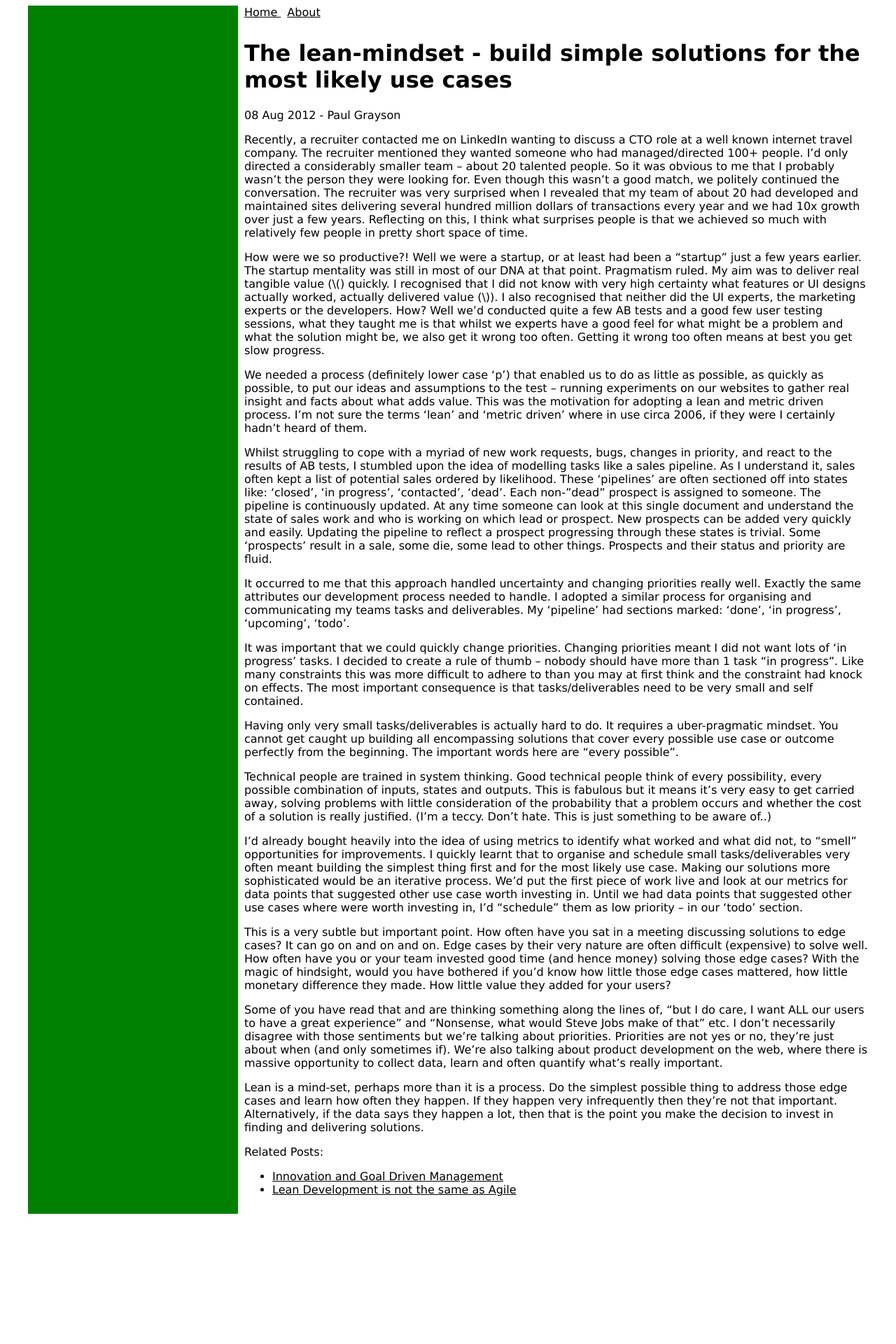
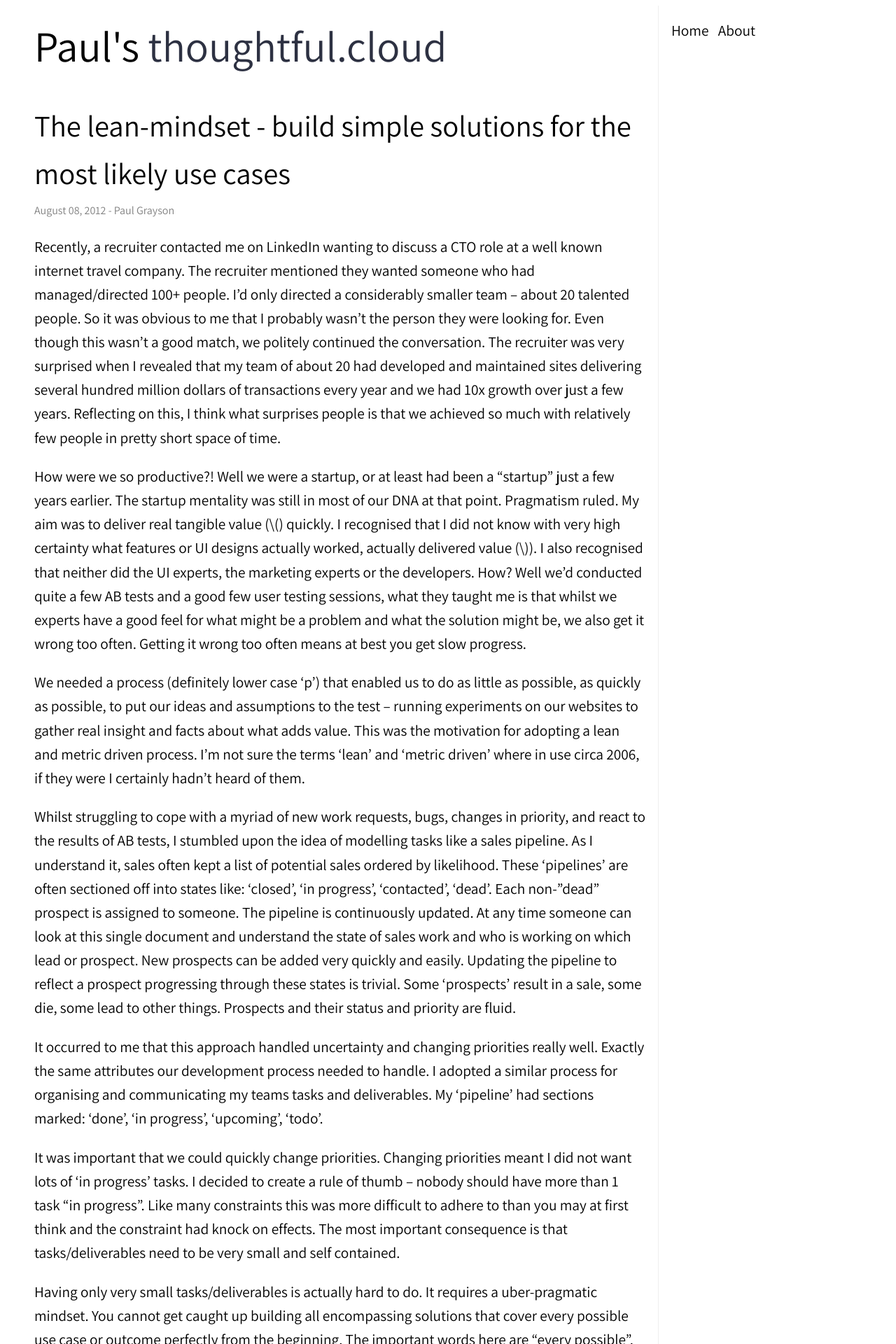
Before and after one commit to paulgrayson/thoughtful.cloud, a Jekyll site: the page built from _posts/2012-08-08-the-lean-mindset-start-by-building-simple-solutions-for-the-most-likely-use-cases.markdown, in a window 1280 px wide. Shown: the top 1920 px of the page at 70% size. Built offline with Jekyll 4.4.1, drawn with Linux system fonts in a browser that asks for light colours; before the commit the page ends 1742 px from its top, so only the background shows below that.

Commit message:
Proper styling

```diff
--- a/_layouts/default.html
+++ b/_layouts/default.html
@@ -3,12 +3,17 @@
   <head>
     <meta charset="utf-8">
     <title>{{ page.title }}</title>
+		<link href="https://fonts.googleapis.com/css?family=Assistant" rel="stylesheet">
 		<link rel="stylesheet" href="/assets/css/styles.css">
   </head>
   <body>
 		<div class="wrapper">
-			<div class="sidebar"></div>
-			{% include navigation.html %}
+			<div class="header">
+				<a href="/">Paul&apos;s <span class="logo">thoughtful.cloud</span></a>
+			</div>
+			<div class="sidebar">
+				{% include navigation.html %}
+			</div>
    		<div class="content">{{ content }}</div>
 		</div>
   </body>
--- a/_layouts/post.html
+++ b/_layouts/post.html
@@ -2,6 +2,5 @@
 layout: default
 ---
 <h1>{{ page.title }}</h1>
-<p>{{ page.date | date_to_string }} - {{ page.author }}</p>
-
+<div class="post-date">{{ page.date | date: '%B %d, %Y' }} - {{ page.author }}</div>
 {{ content }}
--- a/_sass/main.scss
+++ b/_sass/main.scss
@@ -1,9 +1,30 @@
+$blueberry: rgba(67, 146, 241, 1);
+$glitter: rgba(236, 232, 239, 1);
+$russian_violet: rgba(47, 24, 71, 1);
+$topaz: rgba(255, 210, 117, 1);
+$vermilion: rgba(220, 73, 58, 1);
+
+
 body {
-  font-family: Verdana, Geneva, sans-serif;
+  font-family: 'Assistant', sans-serif;
+  font-size: 16pt;
+  line-height: 1.6;
 }
 
 a {
   color: black;
+  text-decoration: none;
+}
+
+a:hover {
+  text-decoration: underline;
+}
+
+h1, h2, h3 {
+  text-transform: none;
+  font-weight: 400;
+  margin: 0;
+  padding: 3px 0 6px 0;
 }
 
 .wrapper {
@@ -11,14 +32,27 @@ a {
   max-width: 1200px;
   display: grid;
   grid-gap: 9px;
-  grid-template-columns: 300px auto;
-  grid-template-areas: "sidebar nav"
-                       "sidebar content"
-                       "sidebar footer";
+	grid-template-columns: auto 300px;
+  grid-template-areas: "header sidebar"
+                       "nav sidebar"
+                       "content sidebar"
+                       "footer sidebar";
 }
 
 nav {
   grid-area: nav;
+}
+
+.header {
+  font-size: 46pt;
+}
+
+.logo {
+  color: #2D3142;
+}
+
+.content, nav, .sidebar, .header {
+  padding: 9px;
 }
 
 nav a {
@@ -27,7 +61,8 @@ nav a {
 
 .sidebar {
   grid-area: sidebar;
-  background-color: green;
+  padding-left: 9px;
+  border-left: 1px solid #eee;
 }
 
 .current {
@@ -35,11 +70,21 @@ nav a {
   text-decoration: none;
 }
 
-.post-items {
-  display: grid;
-  row-gap: 9px;
+.post-item {
 }
 
 .post-item {
+  border-top: 1px solid #eee;
+  padding-bottom: 36px;
+}
 
+.bullet {
+	width: 20px;
+	height: 20px;
+	background-color: $topaz;
 }
+
+.post-date {
+  font-size: 12pt;
+  color: gray;
+}
```
Also changed, not shown: index.html (+7 -7 lines).
